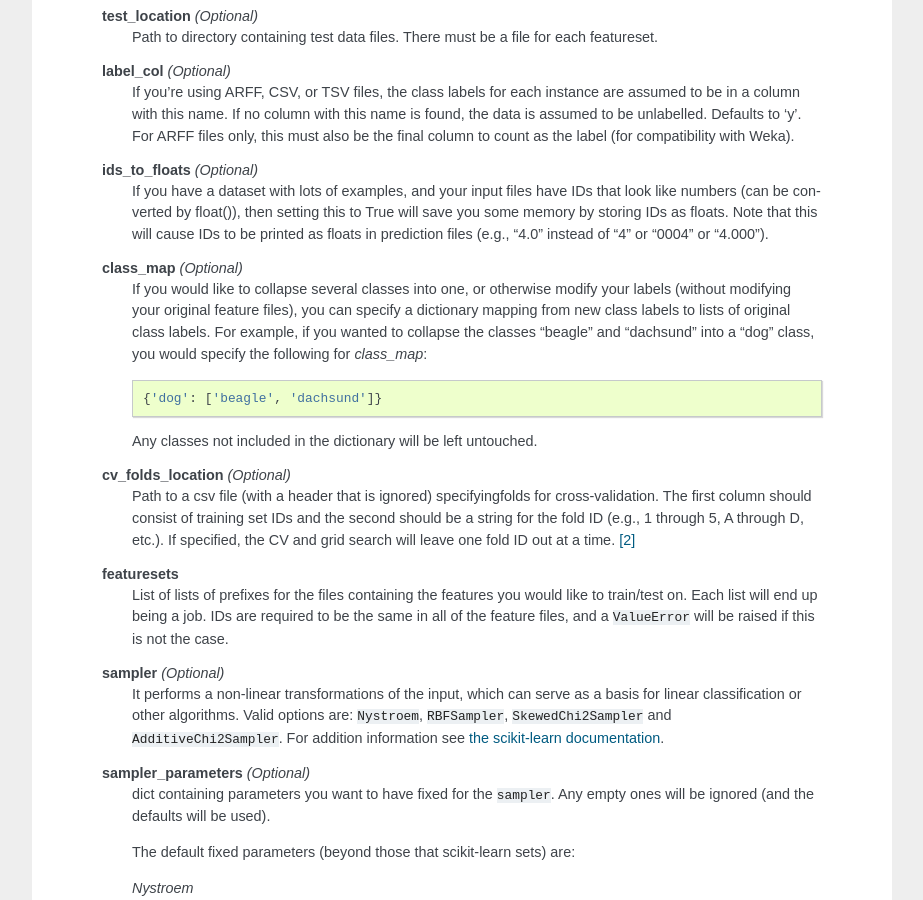
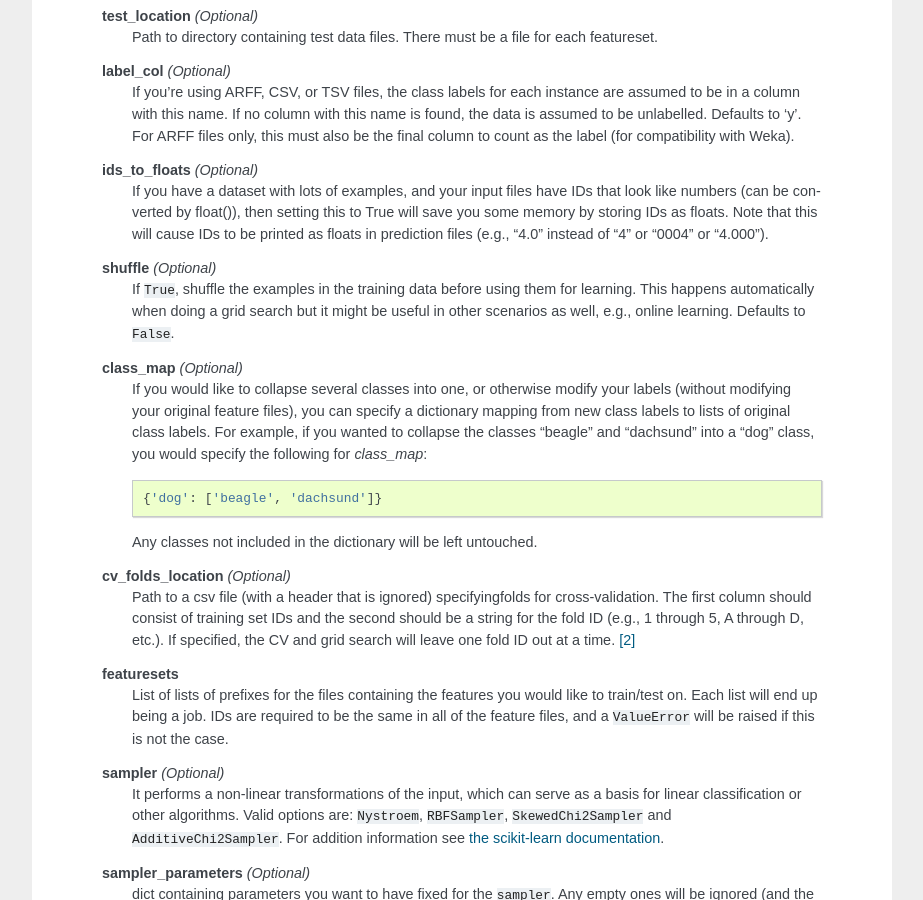
Before and after one commit to EducationalTestingService/skll, a Sphinx documentation site: the page built from doc/run_experiment.rst, in a window 1280 px wide and 900 px high, scrolled down 2430 px. Shown: the whole window, without its empty margins (198-1121 px from the left). Built offline with Sphinx 7.4.7, drawn with Linux system fonts in a browser that asks for light colours.

Commit message:
Documented shuffle option for config files.

```diff
--- a/doc/run_experiment.rst
+++ b/doc/run_experiment.rst
@@ -173,6 +173,12 @@ Input
         this to True will save you some memory by storing IDs as floats.
         Note that this will cause IDs to be printed as floats in prediction
         files (e.g., "4.0" instead of "4" or "0004" or "4.000").
+
+    **shuffle** *(Optional)*
+        If ``True``, shuffle the examples in the training data before using them
+        for learning. This happens automatically when doing a grid search but
+        it might be useful in other scenarios as well, e.g., online learning.
+        Defaults to ``False``.
 
     **class_map** *(Optional)*
         If you would like to collapse several classes into one, or otherwise
```
